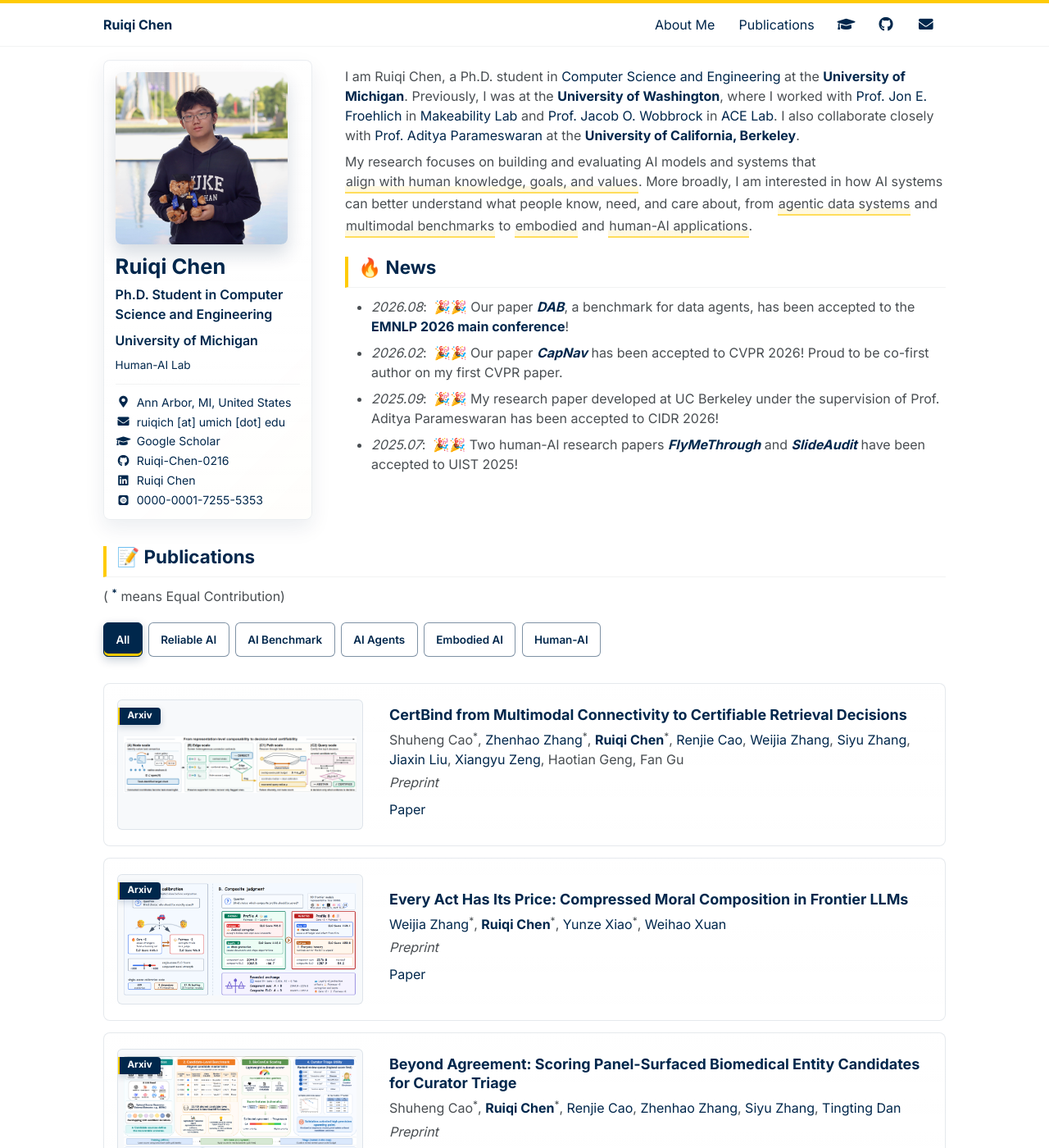
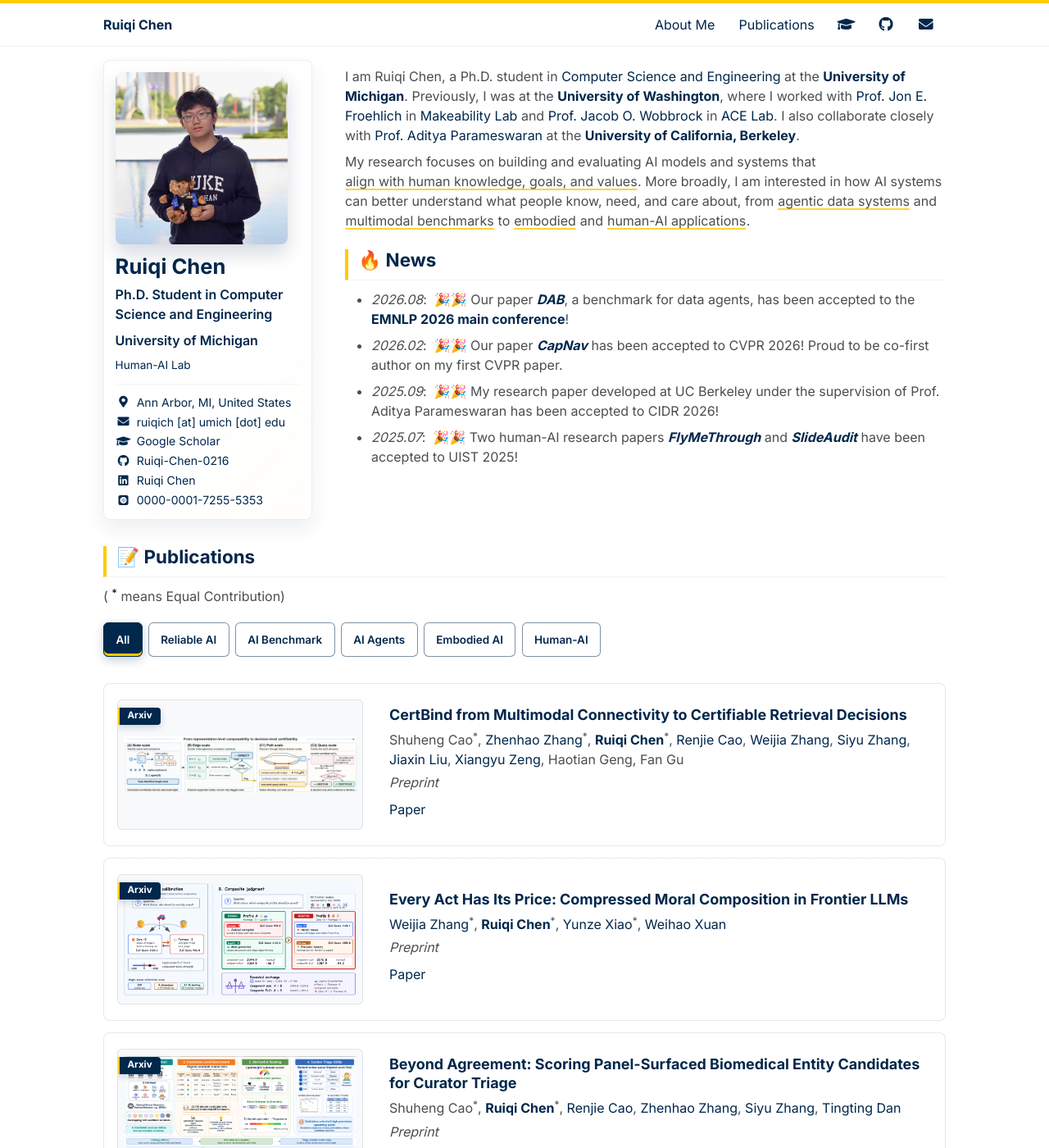
Before and after one commit to Ruiqi-Chen-0216/Ruiqi-Chen-0216.github.io, a Jekyll site: the page built from _pages/home.md, in a window 1280 px wide and 1400 px high. Shown: the whole window at 82% size. Built offline with Jekyll 4.4.1, drawn with Linux system fonts in a browser that asks for light colours; some web fonts are replaced.

```diff
--- a/_includes/masthead.html
+++ b/_includes/masthead.html
@@ -1,7 +1,7 @@
 <div class="masthead">
   <div class="masthead__inner-wrap">
     <div class="masthead__menu">
-      <nav id="site-nav" class="site-nav-simple">
+      <nav id="primary-nav" class="site-nav-simple">
         <a class="site-nav-brand" href="{{ site.baseurl }}/">Ruiqi Chen</a>
         <button class="site-nav-toggle" type="button" aria-expanded="false" aria-controls="site-nav-menu" aria-label="Open navigation">
           <i class="fas fa-bars" aria-hidden="true"></i>
--- a/assets/css/main.scss
+++ b/assets/css/main.scss
@@ -219,26 +219,28 @@
 .research-topic-link {
     display: inline;
     margin: 0;
-    padding: 0 0.06em 0.06em;
+    padding: 0 0.03em;
     border: 0;
-    border-bottom: 2px solid rgba($umich-maize, 0.65);
-    background: linear-gradient(to top, rgba($umich-maize, 0.12) 0.45em, transparent 0.45em);
+    background: transparent;
     color: inherit;
     font: inherit;
     line-height: inherit;
     text-align: inherit;
+    text-decoration-line: underline;
+    text-decoration-color: rgba($umich-maize, 0.82);
+    text-decoration-thickness: 2px;
+    text-underline-offset: 0.18em;
+    text-decoration-skip-ink: auto;
     white-space: normal;
     cursor: pointer;
-    box-decoration-break: clone;
-    -webkit-box-decoration-break: clone;
-    transition: color 0.16s ease, border-color 0.16s ease, background-color 0.16s ease;
+    transition: color 0.16s ease, text-decoration-color 0.16s ease;
 
     &:hover,
     &:focus-visible,
     &.is-preview,
     &.active {
-        border-bottom-color: $umich-maize;
-        background: linear-gradient(to top, rgba($umich-maize, 0.28) 0.5em, transparent 0.5em);
+        text-decoration-color: $umich-maize;
+        text-decoration-thickness: 3px;
         color: $info-color;
     }
 
```
